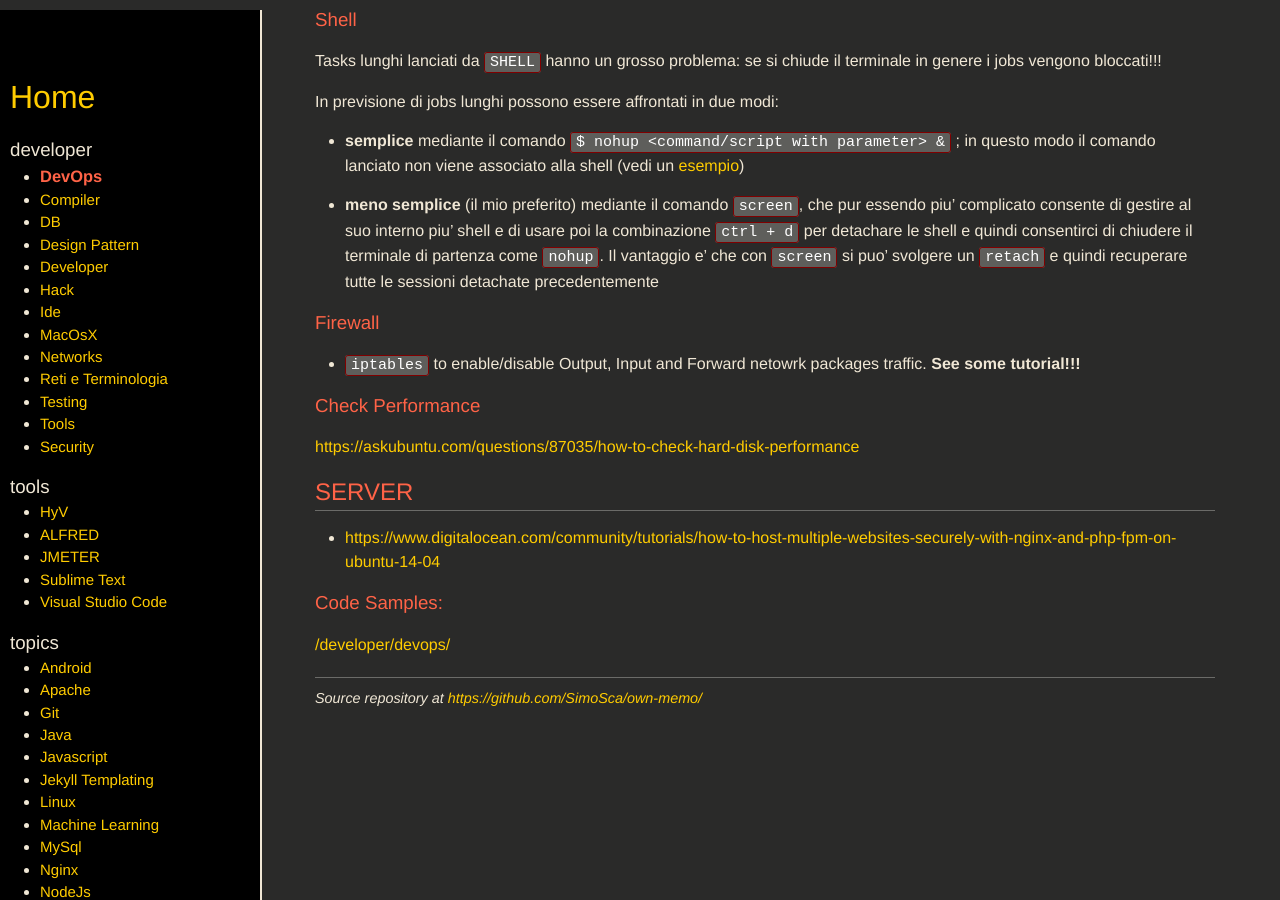
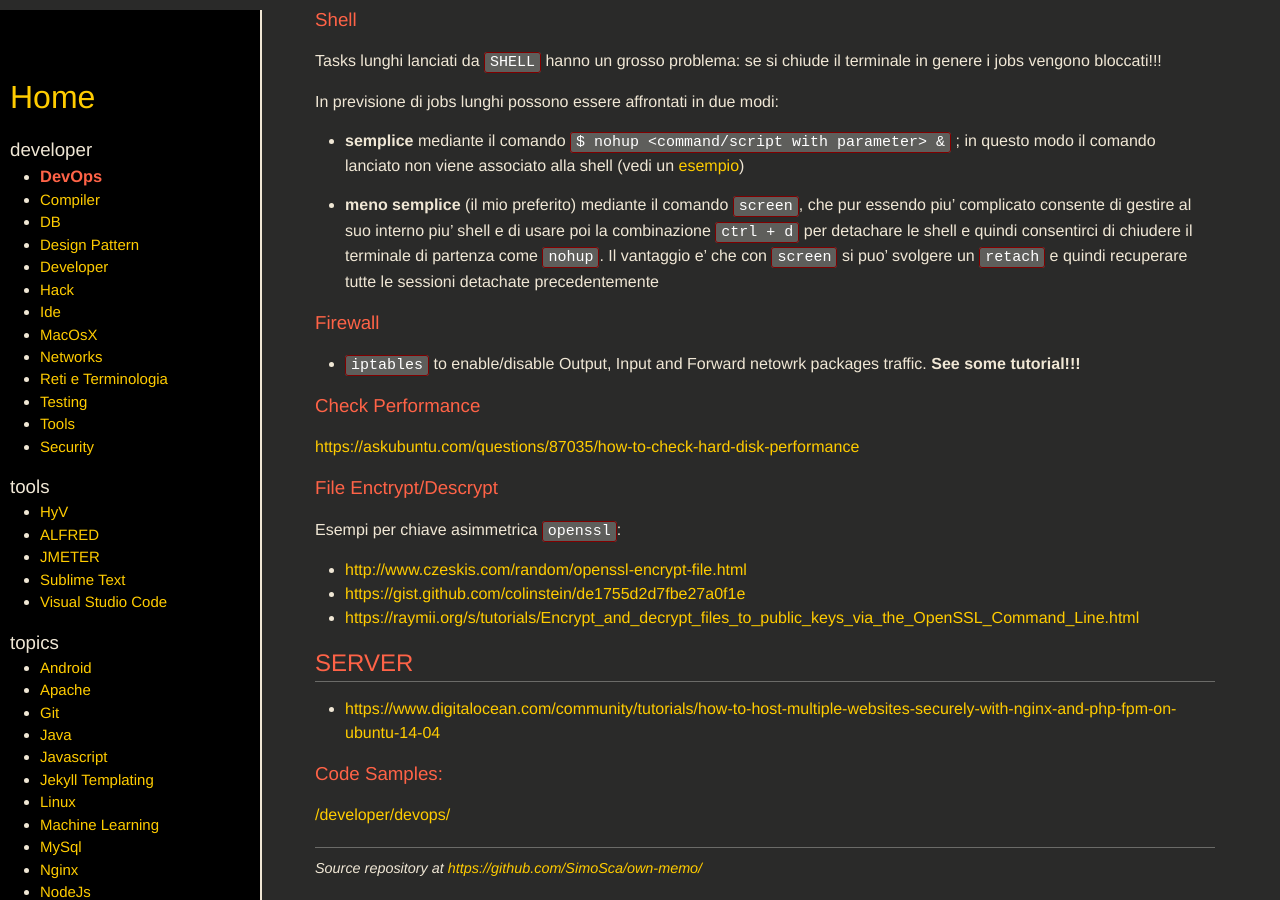
Before and after one commit to SimoSca/own-memo, a Jekyll site: the page built from _pages/developer/DevOps.md, in a window 1280 px wide and 900 px high, scrolled down 2418 px. Built offline with Jekyll 4.4.1, drawn with Linux system fonts in a browser that asks for light colours; nearby versions of some CDN libraries.

Commit message:
[new] added File Encryption suggestions

```diff
--- a/_pages/developer/DevOps.md
+++ b/_pages/developer/DevOps.md
@@ -148,6 +148,16 @@ Il vantaggio e' che con `screen` si puo' svolgere un `retach` e quindi recuperar
 )
 
 
+### File Enctrypt/Descrypt
+
+Esempi per chiave asimmetrica `openssl`:
+
+- [http://www.czeskis.com/random/openssl-encrypt-file.html](http://www.czeskis.com/random/openssl-encrypt-file.html)
+- [https://gist.github.com/colinstein/de1755d2d7fbe27a0f1e](https://gist.github.com/colinstein/de1755d2d7fbe27a0f1e)
+- [https://raymii.org/s/tutorials/Encrypt_and_decrypt_files_to_public_keys_via_the_OpenSSL_Command_Line.html](https://raymii.org/s/tutorials/Encrypt_and_decrypt_files_to_public_keys_via_the_OpenSSL_Command_Line.html)
+
+
+
 SERVER
 ------
 
```
